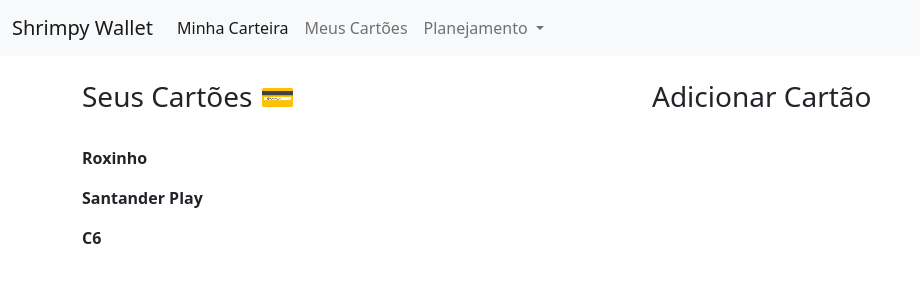
After one commit to DevAVS1/ShrimpyWallet, a Flask app: page /cards in a window 1280 px wide. The commit adds this page. Shown: the top 300 px of the page, without its empty margins (0-920 px from the left). Run offline with Flask 2, Linux system fonts and the light colour scheme.

Commit message:
Criando novas páginas [#0004]

```diff
--- a/main.py
+++ b/main.py
@@ -1,4 +1,4 @@
-from flask import Flask, render_template
+from flask import Flask, render_template, url_for
 from random import randint
 
 app = Flask(__name__)
@@ -14,5 +14,9 @@ def home():
 def my_wallet():
     return render_template('my_wallet.html',meus_cartoes=meus_cartoes)
 
+@app.route('/cards')
+def my_cards ():
+    return render_template('my_cards.html',meus_cartoes=meus_cartoes)
+
 if __name__ == "__main__" :
-    app.run()
+    app.run(debug=True)
--- a/templates/base.html
+++ b/templates/base.html
@@ -9,6 +9,8 @@
     {% endblock %}
 </head>
 <body>
+
+{% include 'navbar.html' %}
 {% block body %}
 {% endblock %}
 <script src="https://cdn.jsdelivr.net/npm/bootstrap@5.1.3/dist/js/bootstrap.bundle.min.js" integrity="sha384-ka7Sk0Gln4gmtz2MlQnikT1wXgYsOg+OMhuP+IlRH9sENBO0LRn5q+8nbTov4+1p" crossorigin="anonymous"></script>
--- /dev/null
+++ b/templates/my_cards.html
@@ -0,0 +1,19 @@
+{% extends 'base.html' %}
+
+{% block body %}
+<br>
+<div class="container">
+    <div class="row">
+    <div class="col">
+        <h3> Seus Cartões 💳</h3>
+                <br>
+                {% for cartao in meus_cartoes %}
+                    <p><strong>{{cartao}}</p></strong>
+                {% endfor %}
+            </div>
+    <div class="col">
+        <h3> Adicionar Cartão</h3>
+    </div>
+    </div>
+    </div>
+{% endblock %}
--- /dev/null
+++ b/templates/navbar.html
@@ -0,0 +1,30 @@
+<nav class="navbar navbar-expand-lg navbar-light bg-light">
+    <div class="container-fluid">
+      <a class="navbar-brand" href="{{url_for('home')}}">Shrimpy Wallet</a>
+      <button class="navbar-toggler" type="button" data-bs-toggle="collapse" data-bs-target="#navbarSupportedContent" aria-controls="navbarSupportedContent" aria-expanded="false" aria-label="Toggle navigation">
+        <span class="navbar-toggler-icon"></span>
+      </button>
+      <div class="collapse navbar-collapse" id="navbarSupportedContent">
+        <ul class="navbar-nav me-auto mb-2 mb-lg-0">
+          <li class="nav-item">
+            <a class="nav-link active" aria-current="page" href="{{url_for('my_wallet')}}">Minha Carteira</a>
+          </li>
+          <li class="nav-item">
+            <a class="nav-link" href="{{url_for('my_cards')}}">Meus Cartões</a>
+          </li>
+          <li class="nav-item dropdown">
+            <a class="nav-link dropdown-toggle" href="#" id="navbarDropdown" role="button" data-bs-toggle="dropdown" aria-expanded="false">
+              Planejamento
+            </a>
+            <ul class="dropdown-menu" aria-labelledby="navbarDropdown">
+              <li><a class="dropdown-item" href="#">Metas</a></li>
+              <li><a class="dropdown-item" href="#">Histórico</a></li>
+              <li><hr class="dropdown-divider"></li>
+
+            </ul>
+          </li>
+        </ul>
+
+      </div>
+    </div>
+  </nav>
```
Also changed, not shown: forms.py (added, +22 -0 lines), templates/home.html (+4 -3 lines), templates/new_card_form.html (added).
